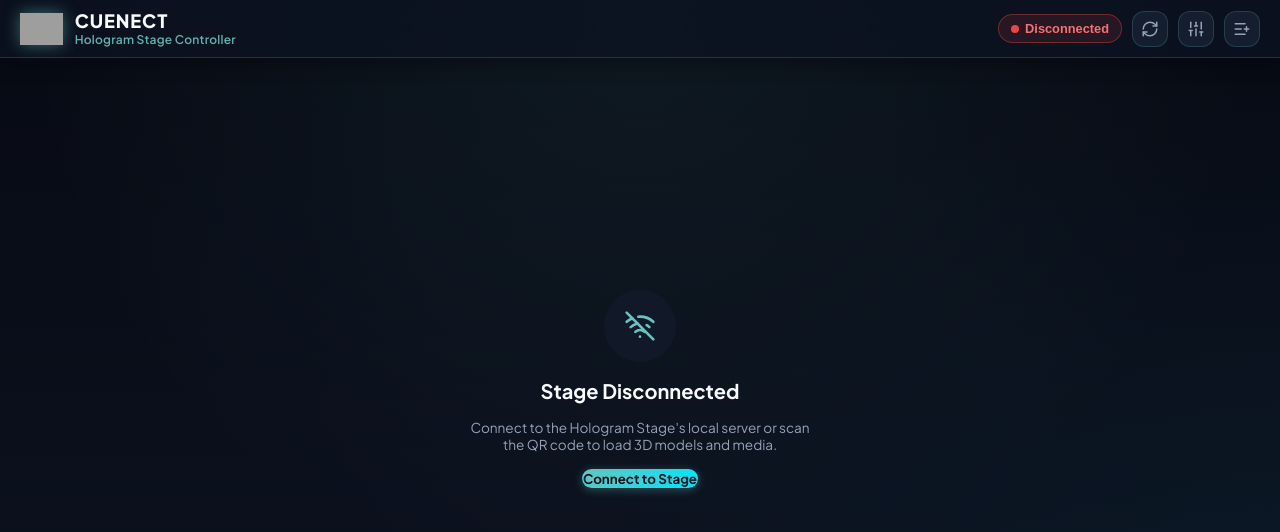
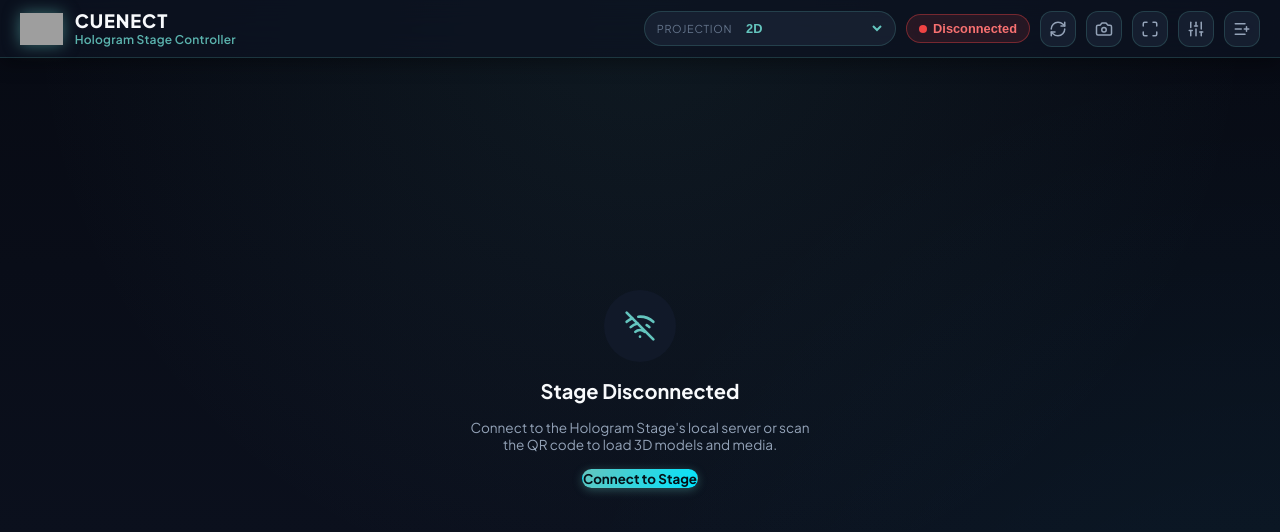
Before and after one commit to vinayak-vc/cuenect-webfront-offline, a React (Vite) app: page / in a window 1280 px wide. Shown: the top 532 px of the page. Built offline with nearby package versions, Linux system fonts and the light colour scheme; grey boxes are pictures that could not be loaded.

Commit message:
feat(header): add display mode selection and projection toggle; enhance header styles

```diff
--- a/src/components/Common/Header.tsx
+++ b/src/components/Common/Header.tsx
@@ -1,6 +1,7 @@
 import React, { useState } from 'react';
 import { useStage } from '../../context/StageContext';
-import { RefreshCw, ListPlus, Users, Sliders, Layers } from 'lucide-react';
+import { RefreshCw, ListPlus, Users, Sliders, Layers, Camera, Maximize } from 'lucide-react';
+import { DisplayMode, DisplayModeLabels } from '../../types/protocol';
 
 interface HeaderProps {
   onOpenConnection: () => void;
@@ -17,7 +18,12 @@ export const Header: React.FC<HeaderProps> = ({
     refreshAssets,
     selectedPlaylist,
     customPlaylistIds,
-    setIsSettingsOpen
+    setIsSettingsOpen,
+    displayMode,
+    setDisplayMode,
+    isOrthographic,
+    toggleOrthographic,
+    triggerFullscreen
   } = useStage();
 
   const [logoError, setLogoError] = useState<boolean>(false);
@@ -59,6 +65,19 @@ export const Header: React.FC<HeaderProps> = ({
       </div>
 
       <div className="header-actions">
+        <label className="header-projection" title="Stage projection mode">
+          <span className="header-projection-label">Projection</span>
+          <select
+            className="header-projection-select"
+            value={displayMode}
+            onChange={(e) => setDisplayMode(Number(e.target.value) as DisplayMode)}
+          >
+            <option value={DisplayMode.Mono2D}>{DisplayModeLabels[DisplayMode.Mono2D]}</option>
+            <option value={DisplayMode.StereoSbs}>{DisplayModeLabels[DisplayMode.StereoSbs]}</option>
+            <option value={DisplayMode.HoloDevice}>{DisplayModeLabels[DisplayMode.HoloDevice]}</option>
+          </select>
+        </label>
+
         <button
           className={`status-badge ${connectionState}`}
           onClick={onOpenConnection}
@@ -80,8 +99,28 @@ export const Header: React.FC<HeaderProps> = ({
 
         <button
           className="btn-icon"
+          onClick={toggleOrthographic}
+          title={isOrthographic ? 'Projection: Orthographic' : 'Projection: Perspective'}
+          style={{
+            borderColor: isOrthographic ? 'var(--color-primary)' : undefined,
+            color: isOrthographic ? 'var(--color-primary)' : undefined
+          }}
+        >
+          <Camera size={18} />
+        </button>
+
+        <button
+          className="btn-icon"
+          onClick={triggerFullscreen}
+          title="Toggle stage fullscreen"
+        >
+          <Maximize size={18} />
+        </button>
+
+        <button
+          className="btn-icon"
           onClick={() => setIsSettingsOpen(true)}
-          title="Stage & 3D Settings"
+          title="Stereo calibration & stage settings (IPD, Zero Parallax, FOV, Light)"
         >
           <Sliders size={18} />
         </button>
--- a/src/components/Controller/FullScreenController.tsx
+++ b/src/components/Controller/FullScreenController.tsx
@@ -4,14 +4,13 @@ import { DataType, resolveCategory } from '../../types/protocol';
 import { ModelControlPanel } from './ModelControlPanel';
 import { VideoControlPanel } from './VideoControlPanel';
 import { useBodyScrollLock } from '../../hooks/useBodyScrollLock';
-import { ArrowLeft, Box, Film, Image as ImageIcon, Power, AlertTriangle, Loader2 } from 'lucide-react';
+import { ArrowLeft, Box, Film, Image as ImageIcon, AlertTriangle, Loader2 } from 'lucide-react';
 
 export const FullScreenController: React.FC = () => {
   const {
     activeAsset,
     unloadAsset,
     isControllerOpen,
-    setIsControllerOpen,
     thumbnails,
     connectionState
   } = useStage();
@@ -63,8 +62,8 @@ export const FullScreenController: React.FC = () => {
         <button
           type="button"
           className="btn-icon"
-          onClick={() => setIsControllerOpen(false)}
-          title="Back to Catalog"
+          onClick={unloadAsset}
+          title="Back to Catalog (unloads the stage and restores the company logo)"
         >
           <ArrowLeft size={20} />
         </button>
@@ -76,14 +75,6 @@ export const FullScreenController: React.FC = () => {
           </div>
         </div>
 
-        <button
-          type="button"
-          className="btn-icon btn-danger"
-          onClick={unloadAsset}
-          title="Unload from Stage"
-        >
-          <Power size={18} />
-        </button>
       </div>
 
       {/* Disconnection Alert Banner */}
--- a/src/components/Controller/ModelControlPanel.tsx
+++ b/src/components/Controller/ModelControlPanel.tsx
@@ -1,24 +1,14 @@
 import React from 'react';
 import { useStage } from '../../context/StageContext';
-import { MoveableAssetType, DisplayMode } from '../../types/protocol';
+import { MoveableAssetType } from '../../types/protocol';
 import { DPad } from './DPad';
-import { Eye, Box, Move, Search, SunMedium, Sliders, Monitor } from 'lucide-react';
+import { Box, Move, Search, SunMedium } from 'lucide-react';
 
 export const ModelControlPanel: React.FC = () => {
   const {
     currentMovableMode,
-    setMovableMode,
-    toggleOrthographic,
-    isOrthographic,
-    toggleStereoscopic,
-    stereoSettings,
-    triggerFullscreen,
-    setIsSettingsOpen,
-    displayMode,
-    setDisplayMode
+    setMovableMode
   } = useStage();
-
-  const isHolo = displayMode === DisplayMode.HoloDevice;
 
   const modes = [
     { type: MoveableAssetType.Rotate, label: 'Rotate', icon: Box },
@@ -52,73 +42,6 @@ export const ModelControlPanel: React.FC = () => {
       {/* D-Pad */}
       <DPad />
 
-      {/* Stage Settings Quick Bar */}
-      <div className="control-options-bar">
-        <button
-          type="button"
-          className={`btn btn-secondary ${isOrthographic ? 'active' : ''}`}
-          onClick={toggleOrthographic}
-          style={{
-            fontSize: '0.75rem',
-            padding: '8px 10px',
-            borderColor: isOrthographic ? 'var(--color-primary)' : undefined,
-            color: isOrthographic ? 'var(--color-primary)' : undefined
-          }}
-        >
-          {isOrthographic ? 'Orthographic' : 'Perspective'}
-        </button>
-
-        <button
-          type="button"
-          className={`btn btn-secondary ${stereoSettings.isStereo ? 'active' : ''}`}
-          onClick={toggleStereoscopic}
-          style={{
-            fontSize: '0.75rem',
-            padding: '8px 10px',
-            borderColor: stereoSettings.isStereo ? 'var(--color-primary)' : undefined,
-            color: stereoSettings.isStereo ? 'var(--color-primary)' : undefined
-          }}
-        >
-          <Eye size={14} />
-          {stereoSettings.isStereo ? '3D SBS On' : '3D SBS'}
-        </button>
-
-        <button
-          type="button"
-          className={`btn btn-secondary ${isHolo ? 'active' : ''}`}
-          onClick={() => setDisplayMode(isHolo ? DisplayMode.Mono2D : DisplayMode.HoloDevice)}
-          style={{
-            fontSize: '0.75rem',
-            padding: '8px 10px',
-            borderColor: isHolo ? 'var(--color-primary)' : undefined,
-            color: isHolo ? 'var(--color-primary)' : undefined
-          }}
-          title="Switch the stage to the Axiom HOLO device"
-        >
-          <Monitor size={14} />
-          {isHolo ? 'HOLO On' : 'HOLO'}
-        </button>
-
-        <button
-          type="button"
-          className="btn btn-secondary"
-          onClick={() => setIsSettingsOpen(true)}
-          style={{ fontSize: '0.75rem', padding: '8px 10px' }}
-          title="Adjust IPD, Zero Parallax, FOV, and Light"
-        >
-          <Sliders size={14} />
-          Calibrate
-        </button>
-
-        <button
-          type="button"
-          className="btn btn-secondary"
-          onClick={triggerFullscreen}
-          style={{ fontSize: '0.75rem', padding: '8px 10px' }}
-        >
-          Fullscreen
-        </button>
-      </div>
     </div>
   );
 };
--- a/src/components/Settings/StageSettingsModal.tsx
+++ b/src/components/Settings/StageSettingsModal.tsx
@@ -1,7 +1,6 @@
 import React from 'react';
 import { useStage } from '../../context/StageContext';
-import { DisplayMode, DisplayModeLabels } from '../../types/protocol';
-import { X, Sliders, Sun, Eye, RotateCcw, Camera, Monitor } from 'lucide-react';
+import { X, Sliders, Sun, Eye, RotateCcw, Camera } from 'lucide-react';
 
 export const StageSettingsModal: React.FC = () => {
   const {
@@ -11,9 +10,7 @@ export const StageSettingsModal: React.FC = () => {
     updateStereoSettings,
     resetStereoSettings,
     isOrthographic,
-    toggleOrthographic,
-    displayMode,
-    setDisplayMode
+    toggleOrthographic
   } = useStage();
 
   if (!isSettingsOpen) return null;
@@ -43,58 +40,6 @@ export const StageSettingsModal: React.FC = () => {
 
         {/* Modal Body */}
         <div style={{ display: 'flex', flexDirection: 'column', gap: 20 }}>
-          {/* Section: Display Mode (2D / SBS / HOLO device) */}
-          <div
-            style={{
-              background: 'var(--bg-tertiary)',
-              borderRadius: 'var(--border-radius)',
-              padding: 16,
-              display: 'flex',
-              flexDirection: 'column',
-              gap: 12,
-              border: '1px solid var(--border-color)'
-            }}
-          >
-            <div style={{ display: 'flex', alignItems: 'center', gap: 8 }}>
-              <Monitor size={18} style={{ color: 'var(--color-primary)' }} />
-              <span style={{ fontWeight: 700, fontSize: '0.95rem' }}>Display Mode</span>
-            </div>
-
-            <div style={{ display: 'flex', gap: 8, flexWrap: 'wrap' }}>
-              {[DisplayMode.Mono2D, DisplayMode.StereoSbs, DisplayMode.HoloDevice].map((mode) => {
-                const isActive = displayMode === mode;
-                return (
-                  <button
-                    key={mode}
-                    type="button"
-                    onClick={() => setDisplayMode(mode)}
-                    style={{
-                      flex: '1 1 120px',
-                      padding: '10px 12px',
-                      borderRadius: 'var(--border-radius)',
-                      cursor: 'pointer',
-                      fontSize: '0.85rem',
-                      fontWeight: isActive ? 700 : 500,
-                      color: isActive ? 'var(--color-primary)' : 'var(--text-secondary)',
-                      background: isActive ? 'var(--bg-secondary)' : 'transparent',
-                      border: isActive
-                        ? '1px solid var(--color-primary)'
-                        : '1px solid var(--border-color)'
-                    }}
-                  >
-                    {DisplayModeLabels[mode]}
-                  </button>
-                );
-              })}
-            </div>
-
-            <span style={{ fontSize: '0.7rem', color: 'var(--text-muted)' }}>
-              HOLO drives the Axiom holo device directly. The stage falls back to 2D and
-              reports why if the device path is unavailable (it requires the stage to run
-              on OpenGL Core).
-            </span>
-          </div>
-
           {/* Section: Stereoscopic 3D Holo-Wall */}
           <div
             style={{
--- a/src/styles/index.css
+++ b/src/styles/index.css
@@ -145,6 +145,50 @@ body {
   display: flex;
   align-items: center;
   gap: 10px;
+  flex-wrap: wrap;
+}
+
+/* Stage projection mode (2D / SBS / HOLO) - lives in the header so it is
+   reachable from the catalog, loading and model-control screens alike. */
+.header-projection {
+  display: inline-flex;
+  align-items: center;
+  gap: 8px;
+  padding: 4px 10px 4px 12px;
+  border-radius: var(--radius-full);
+  background: rgba(30, 41, 59, 0.6);
+  border: 1px solid var(--border-glass);
+}
+
+.header-projection-label {
+  font-size: 0.68rem;
+  letter-spacing: 0.06em;
+  text-transform: uppercase;
+  color: var(--text-muted);
+  white-space: nowrap;
+}
+
+.header-projection-select {
+  background: transparent;
+  border: none;
+  color: var(--color-primary);
+  font-size: 0.8rem;
+  font-weight: 700;
+  cursor: pointer;
+  padding: 4px 2px;
+  outline: none;
+}
+
+/* Native option lists render on the OS surface, so they need explicit colors. */
+.header-projection-select option {
+  background: #0f172a;
+  color: #e2e8f0;
+}
+
+@media (max-width: 600px) {
+  .header-projection-label {
+    display: none;
+  }
 }
 
 /* Status Badge */
```
